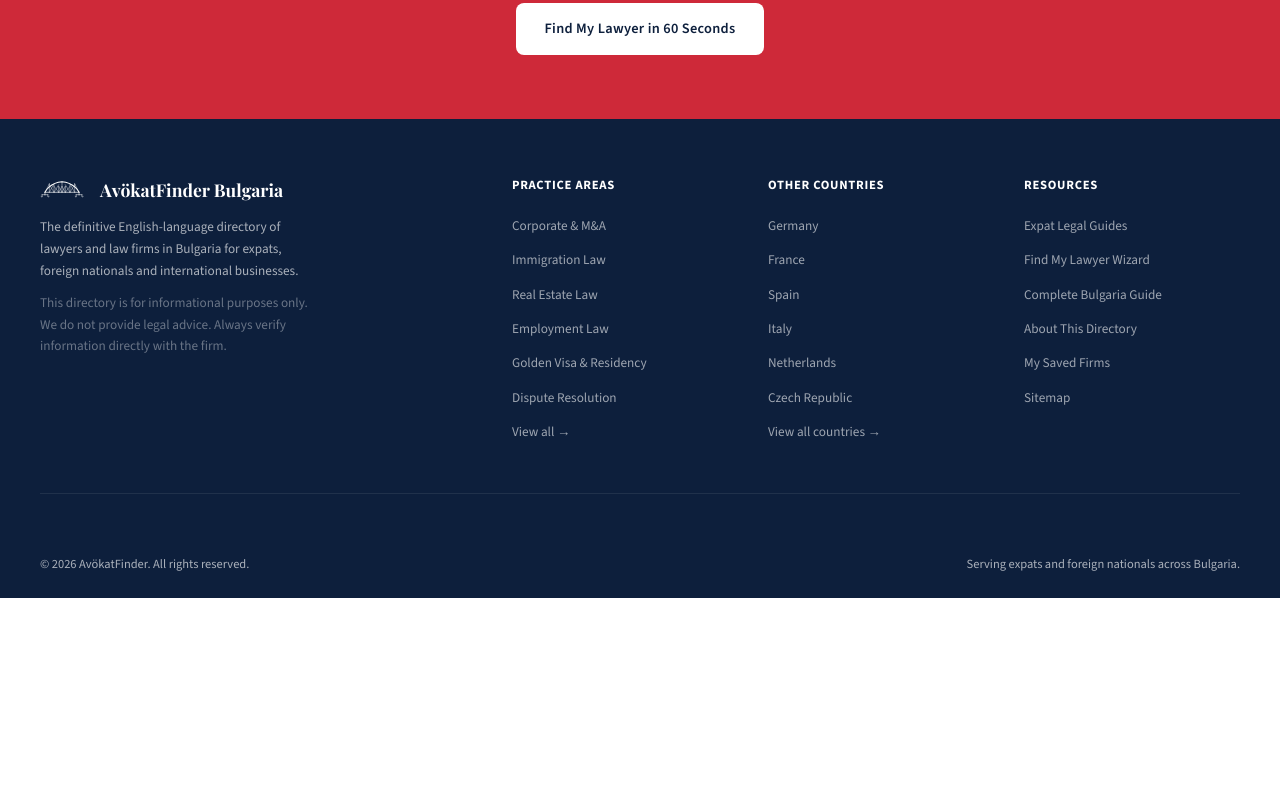
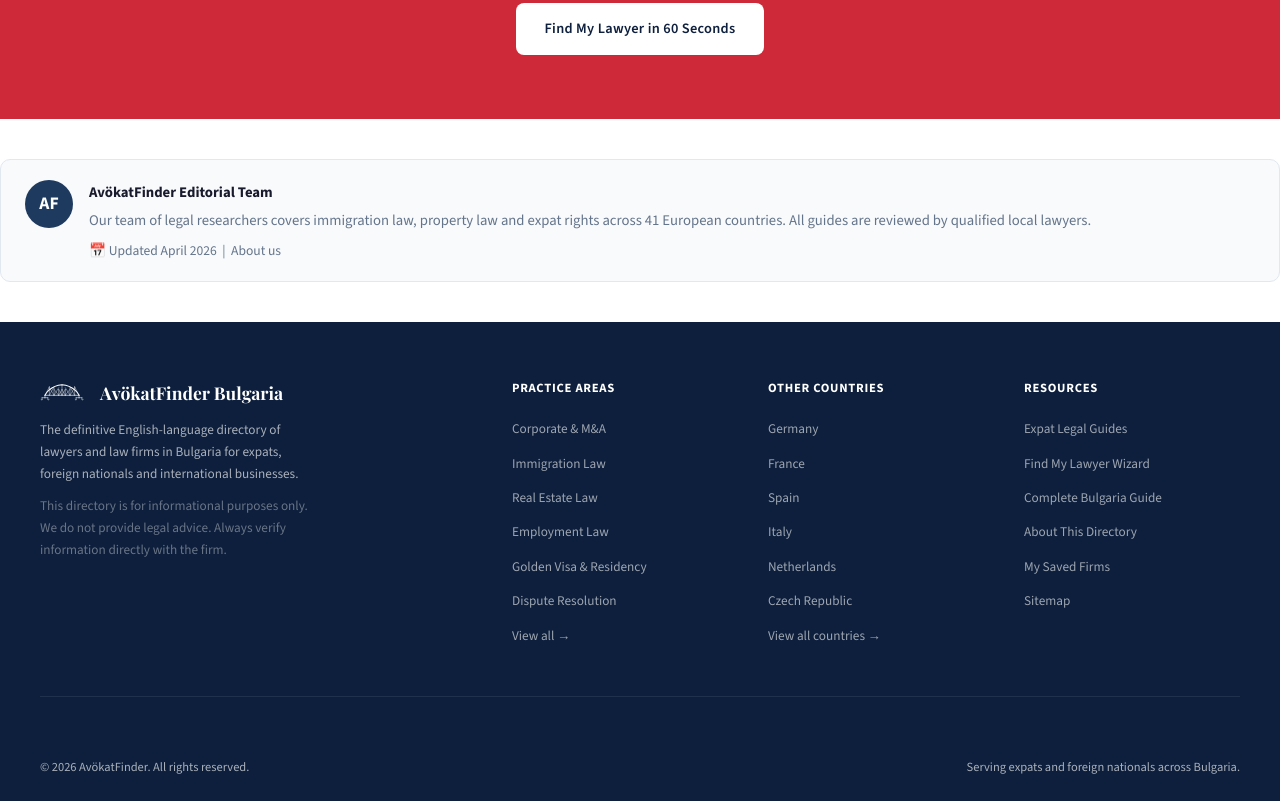
Before and after one commit to JeanBap/avokatfinder-bulgaria, a plain HTML site: page blog/employment-law-guide-expats-bulgaria/index.html in a window 1280 px wide. Shown: the part 6093-6894 px from the top of the page. Before the commit the page ends 6691 px from the top, so only its background shows below. Drawn offline with nearby package versions, Linux system fonts and the light colour scheme.

Commit message:
SEO full fix

```diff
--- a/blog/employment-law-guide-expats-bulgaria/index.html
+++ b/blog/employment-law-guide-expats-bulgaria/index.html
@@ -23,6 +23,9 @@
 <link rel="stylesheet" href="/css/style.css">
 <style>:root{--country-primary:#00966E;--country-secondary:#D62612;}</style>
 <script type="application/ld+json">{"@context":"https://schema.org","@type":"FAQPage","mainEntity":[{"@type":"Question","name":"How do I find a lawyer in Bulgaria?","acceptedAnswer":{"@type":"Answer","text":"Use AvökatFinder to search by city and practice area. All listed firms offer English-language services."}},{"@type":"Question","name":"How much does a lawyer cost in Bulgaria?","acceptedAnswer":{"@type":"Answer","text":"Varies by area. Fixed fees for immigration/real estate. Corporate €150-€450/hr. Many firms offer free first consultations."}},{"@type":"Question","name":"Do I need a local lawyer in Bulgaria?","acceptedAnswer":{"@type":"Answer","text":"Strongly recommended. A local expert handles documents in the local language and avoids costly mistakes."}}]}</script>
+<meta name="robots" content="index, follow">
+<meta property="og:site_name" content="Av&#246;katFinder">
+<meta name="twitter:description" content="Verified directory of English-speaking law firms in Bulgaria for expats and foreign nationals. Find corporate, immigration, real estate, employment and gol">
 </head>
 <body>
 <header class="site-header">
@@ -54,7 +57,7 @@
 .toc li{margin-bottom:.3rem}
 </style>
 
-<script type="application/ld+json">{"@context":"https://schema.org","@type":"BlogPosting","headline":"Employment Law in Bulgaria for Expats","datePublished":"2026-01-15","dateModified":"2026-04-26","wordCount":2200,"author":{"@type":"Person","name":"AvökatFinder Editorial Team","url":"https://avokatfinder.com/about/","worksFor":{"@type":"Organization","name":"AvökatFinder"}},"publisher":{"@type":"Organization","name":"AvökatFinder","url":"https://bulgaria.avokatfinder.com"},"mainEntityOfPage":{"@type":"WebPage","@id":"https://bulgaria.avokatfinder.com/blog/employment-law-guide-expats-bulgaria/"}}</script>
+<script type="application/ld+json">{"@context":"https://schema.org","@type":"BlogPosting","headline":"Employment Law in Bulgaria for Expats","datePublished":"2026-01-15","dateModified":"2026-04-26","wordCount":2200,"author":{"@type":"Person","name":"AvökatFinder Editorial Team","url":"https://avokatfinder.com/about/","worksFor":{"@type":"Organization","name":"AvökatFinder"},"sameAs":["https://avokatfinder.com/about/","https://avokatfinder.com/"]},"publisher":{"@type":"Organization","name":"AvökatFinder","url":"https://bulgaria.avokatfinder.com"},"mainEntityOfPage":{"@type":"WebPage","@id":"https://bulgaria.avokatfinder.com/blog/employment-law-guide-expats-bulgaria/"},"inLanguage":"en","keywords":["employment law Bulgaria expat","work permit Bulgaria"],"speakable":{"@type":"SpeakableSpecification","cssSelector":[".tldr","h1",".article-hero h1"]},"about":[{"@type":"Place","name":"Bulgaria"},{"@type":"Thing","name":"Expat Legal Documents"}],"mentions":[{"@type":"Organization","name":"AvökatFinder","url":"https://avokatfinder.com/"},{"@type":"Country","name":"Bulgaria"}],"isPartOf":{"@type":"Blog","@id":"https://bulgaria.avokatfinder.com/blog/#blog","name":"AvökatFinder Bulgaria — Expat Legal Guides"}}</script>
 <section class="page-hero">
   <div class="container">
     <nav class="breadcrumb"><a href="/">Home</a> &rsaquo; <a href="/blog/">Expat Guides</a> &rsaquo; Employment Law in Bulgaria for Expats</nav>
@@ -138,6 +141,12 @@
   <p>Browse our verified directory of law firms across Bulgaria's major cities. All listed firms offer English-language legal services to expats and foreign nationals.</p>
   <a href="/find-a-lawyer/" class="btn btn-white">Find My Lawyer in 60 Seconds</a>
 </section>
+<div class="author-bio" style="display:flex;gap:1rem;align-items:flex-start;background:#f8fafc;border:1px solid #e2e8f0;border-radius:10px;padding:1.25rem 1.5rem;margin:2.5rem 0;font-size:.92rem">
+<div style="flex-shrink:0;width:48px;height:48px;background:var(--primary,#1E3A5F);border-radius:50%;display:flex;align-items:center;justify-content:center;color:#fff;font-weight:700;font-size:1.1rem">AF</div>
+<div><strong style="display:block;margin-bottom:.25rem">Av&#246;katFinder Editorial Team</strong>
+<span style="color:#64748b">Our team of legal researchers covers immigration law, property law and expat rights across 41 European countries. All guides are reviewed by qualified local lawyers.</span>
+<span style="display:block;margin-top:.4rem;color:#64748b;font-size:.85rem">&#128197; Updated April 2026 &nbsp;|&nbsp; <a href="https://avokatfinder.com/about/" style="color:inherit">About us</a></span>
+</div></div>
 <footer class="site-footer">
   <div class="footer-grid">
     <div class="footer-brand">
```
